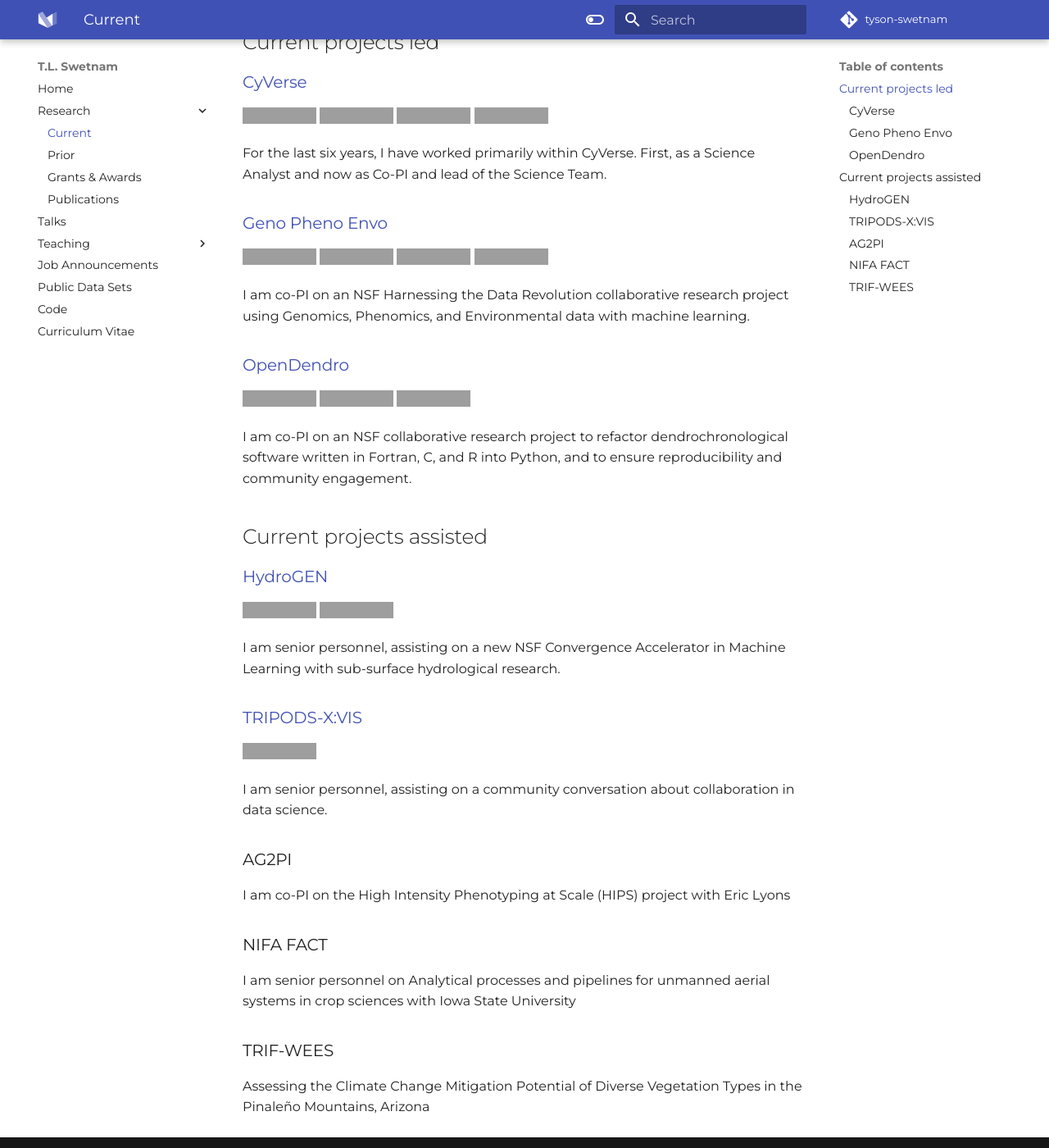
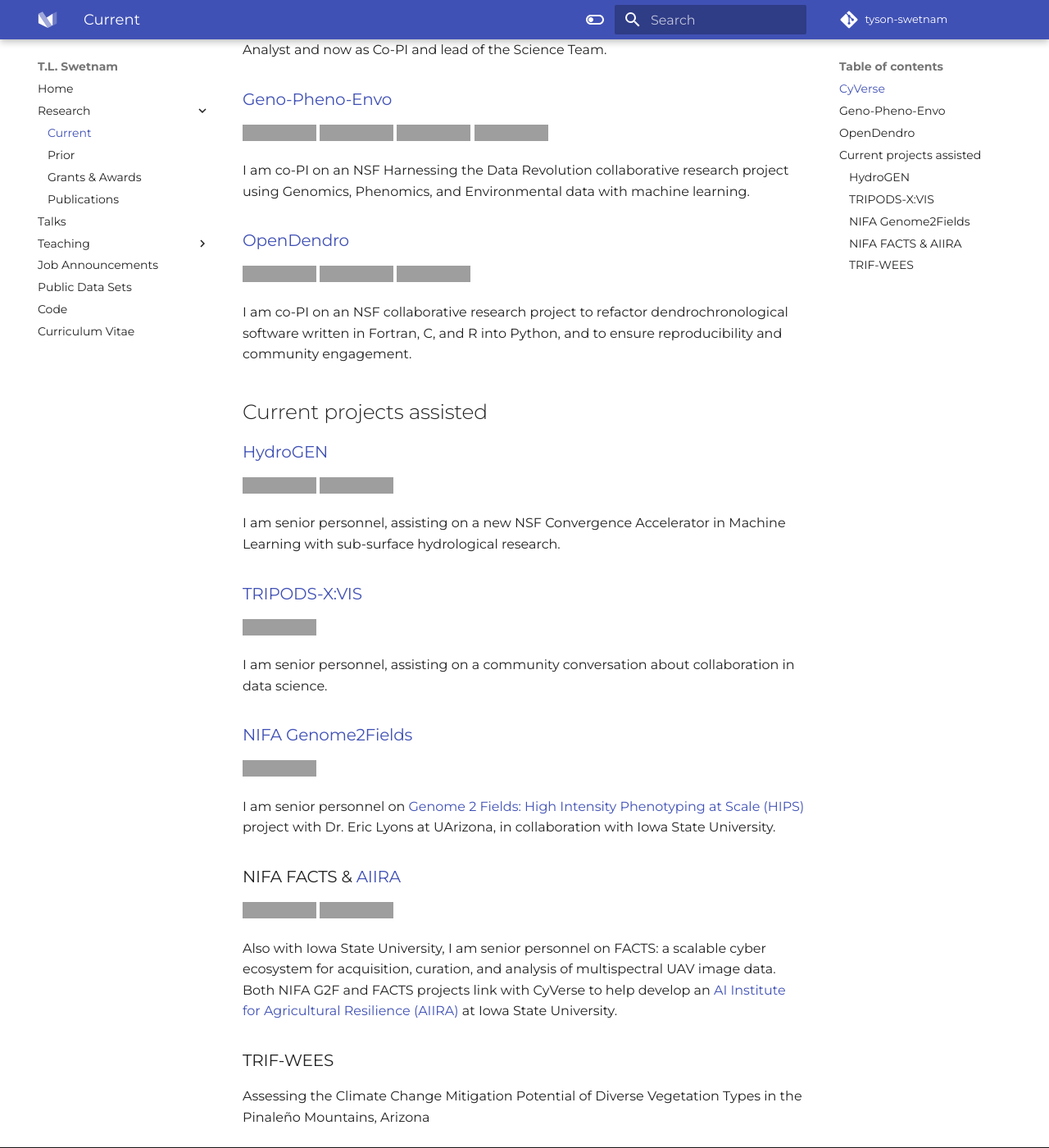
Before and after one commit to tyson-swetnam/new-website, an MkDocs documentation site: the page built from docs/current_projects.md, in a window 1280 px wide and 1400 px high, scrolled down 330 px. Shown: the whole window at 82% size. Built offline with MkDocs 1.6.1 and Material for MkDocs 9.7.7, drawn with Linux system fonts in a browser that asks for light colours; some web fonts are replaced; comment, search, counter and statistics services are not loaded; some of the changed text lies outside the part shown; grey boxes are pictures that could not be loaded.

Commit message:
Update current_projects.md

```diff
--- a/docs/current_projects.md
+++ b/docs/current_projects.md
@@ -1,8 +1,7 @@
+# Current Projects
+
 I have served as Principal Investigator (PI) and co-Principal Investigator (co-PI) on over a dozen funded projects in the last 15 years.
 
-I am currently listed as co-PI on three US National Science Foundation (NSF) projects, senior personnel on two NSF projects; co-PI and senior personnel on two USDA Agricultural Research Service supported projects.
-
-## Current projects led
 
 ### [CyVerse](https://cyverse.org)
 
@@ -10,7 +9,7 @@
 
 For the last six years, I have worked primarily within CyVerse. First, as a Science Analyst and now as Co-PI and lead of the Science Team.
 
-### [Geno Pheno Envo](https://genophenoenvo.github.io/)
+### [Geno-Pheno-Envo](https://genophenoenvo.github.io/)
 
 [![NSF-1939945](https://img.shields.io/badge/NSF-1939945-blue.svg)](https://www.nsf.gov/awardsearch/showAward?AWD_ID=1939945) [![NSF-1940059](https://img.shields.io/badge/NSF-1940059-blue.svg)](https://www.nsf.gov/awardsearch/showAward?AWD_ID=1940059) [![NSF-1940062](https://img.shields.io/badge/NSF-1940062-blue.svg)](https://www.nsf.gov/awardsearch/showAward?AWD_ID=1940062) [![NSF-1940330](https://img.shields.io/badge/NSF-1940330-blue.svg)](https://www.nsf.gov/awardsearch/showAward?AWD_ID=1940330)
 
@@ -36,13 +35,17 @@
 
 I am senior personnel, assisting on a community conversation about collaboration in data science.
 
-### AG2PI
+### [NIFA Genome2Fields](https://www.genomes2fields.org/home/)
 
-I am co-PI on the High Intensity Phenotyping at Scale (HIPS) project with Eric Lyons
+[![NIFA-1022368](https://img.shields.io/badge/NIFA-1022368-green.svg)](https://portal.nifa.usda.gov/web/crisprojectpages/1022368-high-intensity-phenotyping-sitesa-multi-scale-multi-modal-sensing-and-sense-making-cyber-ecosystem-for-genomes-to-fields.htm)
 
-### NIFA FACT
+I am senior personnel on [Genome 2 Fields: High Intensity Phenotyping at Scale (HIPS)](https://www.genomes2fields.org/funded-projects/#high-intensity-phenotyping-sites) project with Dr. Eric Lyons at UArizona, in collaboration with Iowa State University.
 
-I am senior personnel on Analytical processes and pipelines for unmanned aerial systems in crop sciences with Iowa State University
+### NIFA FACTS & [AIIRA](https://aiira.iastate.edu/)
+
+[![NIFA-1019752](https://img.shields.io/badge/NIFA-1019752-green.svg)](https://portal.nifa.usda.gov/web/crisprojectpages/1019752-facts-a-scalable-cyber-ecosystem-for-acquisition-curation-and-analysis-of-multispectral-uav-image-data.html) [![NIFA-1027030](https://img.shields.io/badge/NIFA-1027030-green.svg)](https://portal.nifa.usda.gov/web/crisprojectpages/1027030-ai-institute-aiira-ai-institute-for-resilient-agriculture.html)
+
+Also with Iowa State University, I am senior personnel on FACTS: a scalable cyber ecosystem for acquisition, curation, and analysis of multispectral UAV image data. Both NIFA G2F and FACTS projects link with CyVerse to help develop an [AI Institute for Agricultural Resilience (AIIRA)](https://aiira.iastate.edu/) at Iowa State University.
 
 ### TRIF-WEES
 
```
